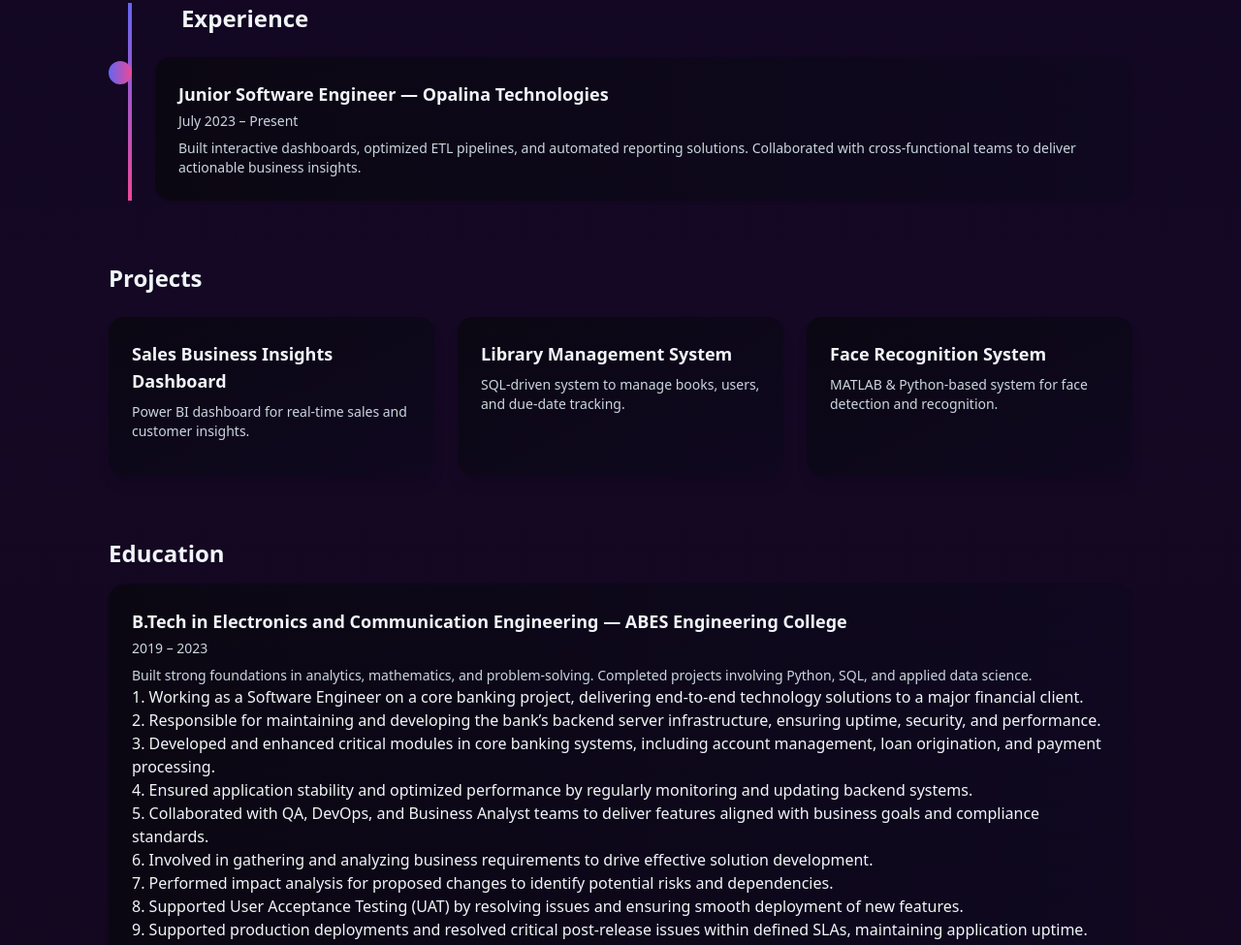
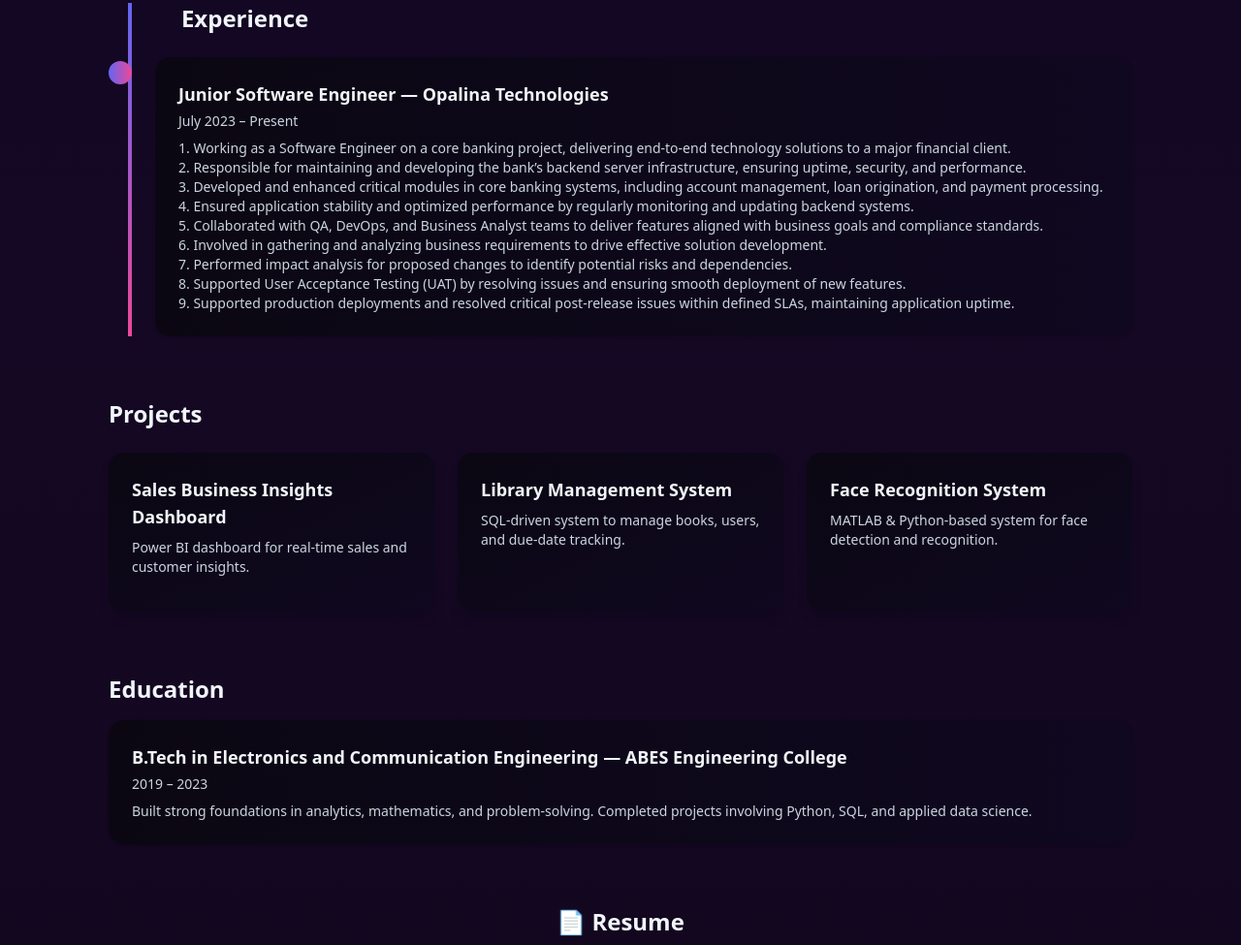
Before and after one commit to ShreyBh321/Data_Analyst_Portfolio, a plain HTML site: page index.html in a window 1280 px wide. Shown: the part 973-1948 px from the top of the page at 97% size. Drawn offline with nearby package versions, Linux system fonts and the light colour scheme.

Commit message:
index.html

```diff
--- a/index.html
+++ b/index.html
@@ -127,8 +127,15 @@
             <h4 class="font-semibold text-lg">Junior Software Engineer — Opalina Technologies</h4>
             <p class="text-slate-300 text-sm mt-1">July 2023 – Present</p>
             <p class="text-slate-300 mt-2 text-sm">
-              Built interactive dashboards, optimized ETL pipelines, and automated reporting solutions.
-              Collaborated with cross-functional teams to deliver actionable business insights.
+              1. Working as a Software Engineer on a core banking project, delivering end-to-end technology solutions to a major financial client.<br>
+2. Responsible for maintaining and developing the bank’s backend server infrastructure, ensuring uptime, security, and performance.<br>
+3. Developed and enhanced critical modules in core banking systems, including account management, loan origination, and payment processing.<br>
+4. Ensured application stability and optimized performance by regularly monitoring and updating backend systems.<br>
+5. Collaborated with QA, DevOps, and Business Analyst teams to deliver features aligned with business goals and compliance standards.<br>
+6. Involved in gathering and analyzing business requirements to drive effective solution development.<br>
+7. Performed impact analysis for proposed changes to identify potential risks and dependencies.<br>
+8. Supported User Acceptance Testing (UAT) by resolving issues and ensuring smooth deployment of new features.<br>
+9. Supported production deployments and resolved critical post-release issues within defined SLAs, maintaining application uptime.<br>
             </p>
           </div>
         </div>
@@ -165,15 +172,7 @@
           Built strong foundations in analytics, mathematics, and problem-solving.
           Completed projects involving Python, SQL, and applied data science.
         </p>
-        <P>1. Working as a Software Engineer on a core banking project, delivering end-to-end technology solutions to a major financial client.<br>
-2. Responsible for maintaining and developing the bank’s backend server infrastructure, ensuring uptime, security, and performance.<br>
-3. Developed and enhanced critical modules in core banking systems, including account management, loan origination, and payment processing.<br>
-4. Ensured application stability and optimized performance by regularly monitoring and updating backend systems.<br>
-5. Collaborated with QA, DevOps, and Business Analyst teams to deliver features aligned with business goals and compliance standards.<br>
-6. Involved in gathering and analyzing business requirements to drive effective solution development.<br>
-7. Performed impact analysis for proposed changes to identify potential risks and dependencies.<br>
-8. Supported User Acceptance Testing (UAT) by resolving issues and ensuring smooth deployment of new features.<br>
-9. Supported production deployments and resolved critical post-release issues within defined SLAs, maintaining application uptime.<br></P>
+
       </div>
     </section>
 
```
